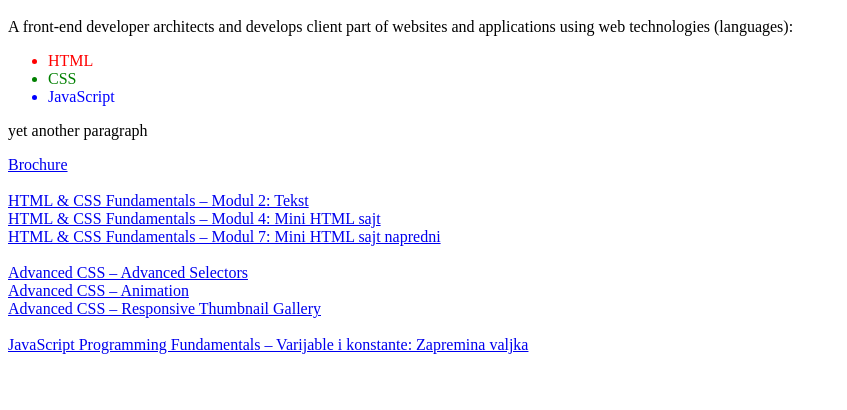
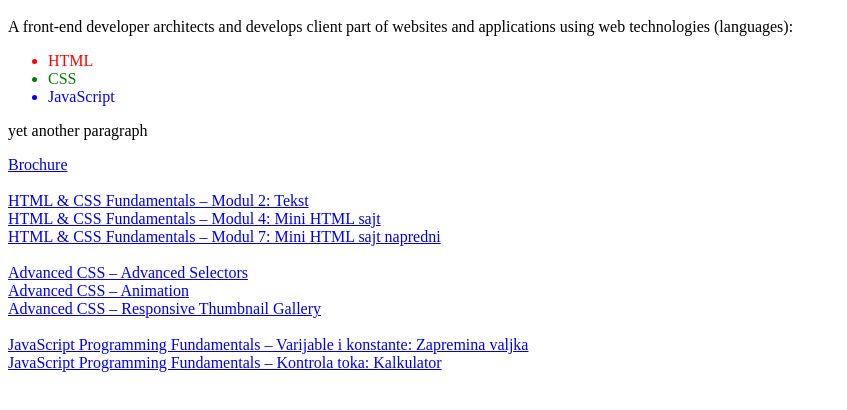
Before and after one commit to IvanMeetsGIJoe/sarmasutra, a plain HTML site: page index.html in a window 1280 px wide. Shown: the part 48-458 px from the top of the page, without its empty margins (0-847 px from the left). Drawn offline with Linux system fonts and the light colour scheme.

Commit message:
Update index.html

```diff
--- a/index.html
+++ b/index.html
@@ -30,3 +30,5 @@
 <a href="responsive-gallery\index.html">Advanced CSS &ndash; Responsive Thumbnail Gallery</a>
 <br><br>
 <a href="cylinder-volume/index.html">JavaScript Programming Fundamentals &ndash; Varijable i konstante: Zapremina valjka</a>
+<br>
+<a href="ABCalculator/index.html">JavaScript Programming Fundamentals &ndash; Kontrola toka: Kalkulator</a>
```
